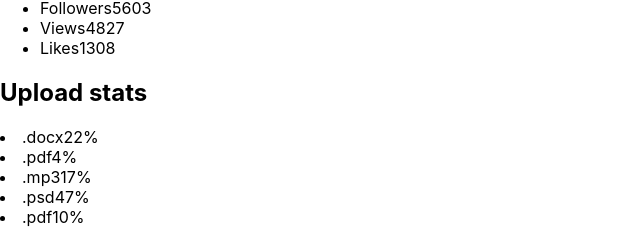
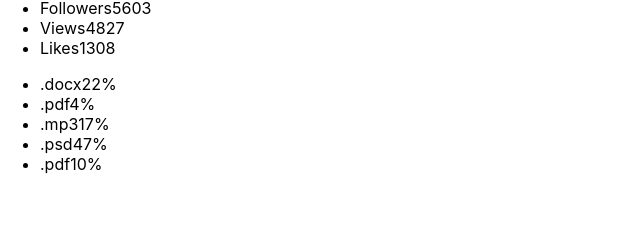
Before and after one commit to xlapushka/goit-react-hw-01-components, a React (Create React App) app: page / in a window 1280 px wide. Shown: the part 430-659 px from the top of the page, without its empty margins (0-640 px from the left). Built offline with nearby package versions, Linux system fonts and the light colour scheme.

Commit message:
added title && and prototypes to Statistics

```diff
--- a/src/components/App.jsx
+++ b/src/components/App.jsx
@@ -13,8 +13,8 @@ export const App = () => {
       stats={user.stats}
     />
 
-    <Statistics title="Upload stats" stats={data} />
-    {/* <Statistics stats={data} /> */}
+    {/* <Statistics title="Upload stats" stats={data} /> */}
+    <Statistics stats={data} />
 
   </>)
 
--- a/src/components/statistics/statistics.jsx
+++ b/src/components/statistics/statistics.jsx
@@ -1,8 +1,19 @@
 import PropTypes from 'prop-types';
+
+Statistics.prototypes = {
+  title : PropTypes.string,
+  stats : PropTypes.arrayOf(PropTypes.object)
+}
+
 
 export function Statistics(props) {
 
-  const MarkUp = props.stats.map(({id, label, percentage}) => {
+  const {
+    title,
+    stats
+  } = props;
+
+  const MarkUp = stats.map(({id, label, percentage}) => {
     return (
       <li class="item" key={id}>
             <span class="label">{label}</span>
@@ -11,12 +22,13 @@ export function Statistics(props) {
       )
     });
 
+
   return (
     <section class="statistics">
-      <h2 class="title">Upload stats</h2>
+      {title && (<h2 class="title">{title}</h2>)}
+
+      <ul class="stat-list">
          {MarkUp }
-      <ul class="stat-list">
-
       </ul>
     </section>)
 };
```
